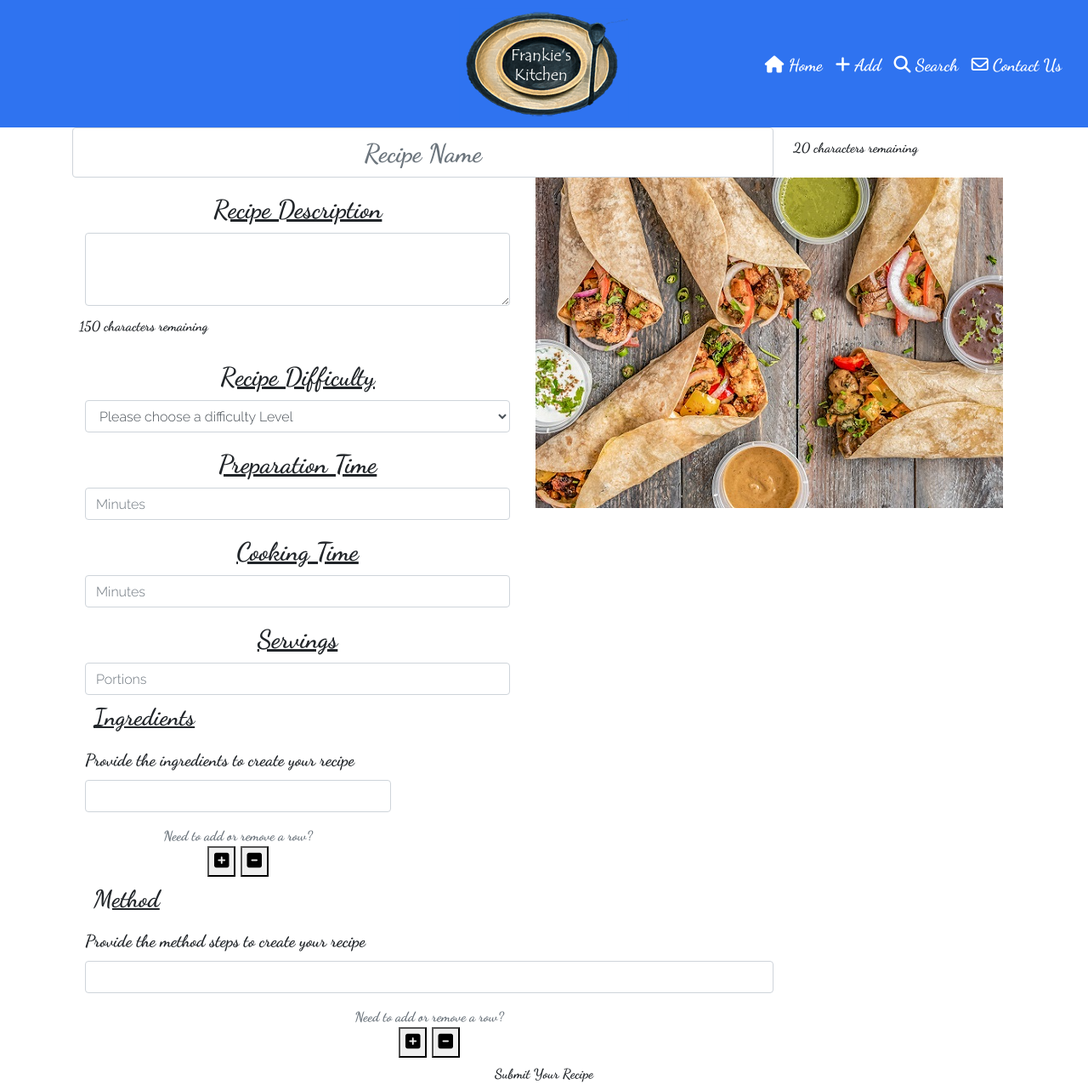
After one commit to Dhracko/frankies_kitchen, a Flask app: template templates/createrecipe.html in a window 1280 px wide. The commit adds this page. Shown: the whole page at 85% size. Run offline with Flask 2, Linux system fonts and the light colour scheme; the template is opened without the code that fills it, so the values that code supplies are empty; some libraries are stand-ins or nearby versions.

Commit message:
Changed create new recipe page

```diff
--- a/app.py
+++ b/app.py
@@ -37,7 +37,7 @@ def gt_recipe(recipe_id, recipe_name):
 
 @app.route('/add_recipe')
 def add_recipe():
-    return render_template('addrecipe.html',
+    return render_template('createrecipe.html',
                            categories=mongo.db.categories.find())
 
 
@@ -47,7 +47,6 @@ def insert_recipe():
         rec = request.form
 
         name = rec["recipe_name"]
-        course = rec["course_name"]
         description = rec["recipe_description"]
         prep_time = rec["preparation_time"]
         cook_time = rec["cooking_time"]
@@ -63,12 +62,11 @@ def insert_recipe():
 
         new_recipe = {
             "recipe_name": name,
-            "recipe_course": course,
             "recipe_description": description,
             "recipe_prep_time": int(prep_time),
             "recipe_cooking_time": int(cook_time),
             "recipe_skill": skill,
-            "recipe_portions": portions,
+            "recipe_portions": int(portions),
             "recipe_steps": steps_list,
             "recipe_ingredients": ingredient_list,
         }
--- a/static/css/style.css
+++ b/static/css/style.css
@@ -2,6 +2,7 @@
 
 body {
   font-family: 'Dancing Script', cursive;
+  font-size: 20px;;
 }
 
 /* Headers Menu */
@@ -97,8 +98,10 @@ body {
 }
 
 /* Recipe Page view */
-.col-9 h1 {
+.col-9 h1, #recipe_name {
     text-align: center;
+    font-size: 30px;
+
 }
 
 .recipe-header {
@@ -108,7 +111,7 @@ body {
 .desc-heading {
     text-decoration: underline;
     padding: 15px 0px 5px;
-    font-size: x-large;
+    font-size: 30px;
     text-align: center;
     display: block;
     margin-left: auto;
@@ -117,7 +120,7 @@ body {
 
 div.col-12 {
     font-family: 'Raleway', sans-serif;
-    font-size: 13px;
+    font-size: 17px;
 }
 
 .ing-header {
--- /dev/null
+++ b/templates/createrecipe.html
@@ -0,0 +1,201 @@
+{% extends 'base.html' %} {% block content %}
+<form action="{{url_for('insert_recipe')}}" method="POST">
+<div class="row">
+
+  <div class="col-9 align-self-center">
+    <input
+      class="form-control"
+      type="text"
+      name="recipe_name"
+      id="recipe_name"
+      placeholder="Recipe Name"
+      minlength="3"
+      maxlength="30"
+      pattern="^[a-zA-Z]+( [a-zA-Z]+)*$"
+      title="Only use uppercase and lowercase letters. Cannot start with a space or number."
+      required
+    />
+  </div>
+  <!-- Recipe name remaining characters counter -->
+
+  <div class="text-remaining text-left p-2">
+    <small><span id="recipe-name-count">20</span> characters remaining</small>
+  </div>
+</div>
+
+<!-- Recipe description -->
+<div class="container-fluid">
+  <div class="row">
+    <div class="col">
+      <div class="row recipe-header">
+        <strong class="desc-heading">Recipe Description</strong>
+        <div class="col-12">
+          <textarea
+            class="form-control"
+            name="recipe_description"
+            id="description"
+            cols="40"
+            rows="3"
+            minlength="10"
+            maxlength="150"
+            required
+          ></textarea>
+        </div>
+        <div class="text-remaining text-left p-2">
+          <small
+            ><span id="description-count">150</span> characters remaining</small
+          >
+        </div>
+    <div class="w-100"></div>
+
+        <!-- Recipe Dificulty drop down menu -->
+        <strong class="desc-heading">Recipe Difficulty</strong>
+        <div class="col-12">
+          <select class="form-control" name="skill" id="skill" required>
+            <option value="" disabled selected hidden
+              >Please choose a difficulty Level</option
+            >
+            <option value="very easy">Very easy</option>
+            <option value="easy">Easy</option>
+            <option value="medium">Medium</option>
+            <option value="hard">Hard</option>
+          </select>
+        </div>
+        <!-- Preparation Time Input -->
+        <strong class="desc-heading">Preparation Time</strong>
+        <div class="col-12">
+          <input
+            class="form-control"
+            type="number"
+            name="preparation_time"
+            max="360"
+            id="preparation_time"
+            placeholder="Minutes"
+            min="0"
+            required
+          />
+        </div>
+        <!-- Cooking Time Input -->
+        <strong class="desc-heading">Cooking Time</strong>
+        <div class="col-12">
+          <input
+            class="form-control"
+            type="number"
+            name="cooking_time"
+            id="cooking_time"
+            max="1000"
+            placeholder="Minutes"
+            min="0"
+            required
+          />
+        </div>
+        <strong class="desc-heading">Servings</strong>
+        <div class="col-12">
+          <input
+            class="form-control"
+            type="number"
+            name="portions"
+            id="portions"
+            max="100"
+            placeholder="Portions"
+            min="0"
+            required
+          />
+        </div>
+      </div>
+    </div>
+    <div class="col">
+      <img src="{{url_for('static', filename='images/wrap.jpg')}}" alt="wrap" />
+    </div>
+  </div>
+
+  <div class="row no-gutters">
+    <div class="col-sm-4">
+      <h3 class="ing-header">Ingredients</h3>
+      <div class="form-group" id="ingredient">
+        <label for="ingredient_item"
+          >Provide the ingredients to create your recipe</label
+        >
+        <input
+          class="form-control"
+          type="text"
+          name="ingredients"
+          id="ingredient_item"
+          pattern="^[a-zA-Z0-9]+( [a-zA-Z0-9.z\(\)\-\,]+)*$"
+          title="Must start with an uppercase or lowercase word. Acceptable characters are hyphens, commas, periods, and brackets. Cannot start with a space."
+          required
+        />
+      </div>
+      <div class="text-center">
+        <small class="form-text text-muted">Need to add or remove a row?</small>
+        <button
+          class="btn-add"
+          id="add_ingredient"
+          type="button"
+          title="Add ingredient row"
+        >
+          <i class="fas fa-plus-square"></i>
+        </button>
+        <button
+          class="btn-remove"
+          id="remove_ingredient"
+          type="button"
+          title="Remove ingredient row"
+        >
+          <i class="fas fa-minus-square"></i>
+        </button>
+      </div>
+    </div>
+
+    <!-- User Interaction Buttons for adding/removing input for ingredients -->
+    <div class="col-sm-9 method-header">
+      <h3 class="ing-header">Method</h3>
+      <div class="form-group" id="step_inputs">
+        <label for="step">Provide the method steps to create your recipe</label>
+        <input
+          class="form-control"
+          type="text"
+          name="step"
+          id="step"
+          pattern="^[a-zA-Z0-9]+( [a-zA-Z0-9.z\(\)\-\,]+)*$"
+          title="Must start with an uppercase or lowercase word. Acceptable characters are hyphens, commas, periods, and brackets. Cannot start with a space."
+          required
+        />
+      </div>
+
+      <!-- User Interaction Buttons for adding/removing input for steps -->
+      <div class="text-center">
+        <small class="form-text text-muted">Need to add or remove a row?</small>
+        <button
+          class="btn-add"
+          id="add_step"
+          type="button"
+          title="Add step row"
+        >
+          <i class="fas fa-plus-square"></i>
+        </button>
+        <button
+          class="btn-remove"
+          id="remove_step"
+          type="button"
+          title="Remove step row"
+        >
+          <i class="fas fa-minus-square"></i>
+        </button>
+      </div>
+    </div>
+  </div>
+</div>
+<div class="text-center">
+                <button
+                  type="submit"
+                  class="btn btn-recipe submit-btn recipe-submit"
+                >
+                  Submit Your Recipe
+                </button>
+              </div>
+</form>
+
+<script src="https://ajax.googleapis.com/ajax/libs/jquery/2.1.1/jquery.min.js"></script>
+<script src="{{ url_for('static', filename='js/add-recipe.js')}}"></script>
+{% endblock %}
```
Also changed, not shown: templates/addrecipe.html (+18 -15 lines).
